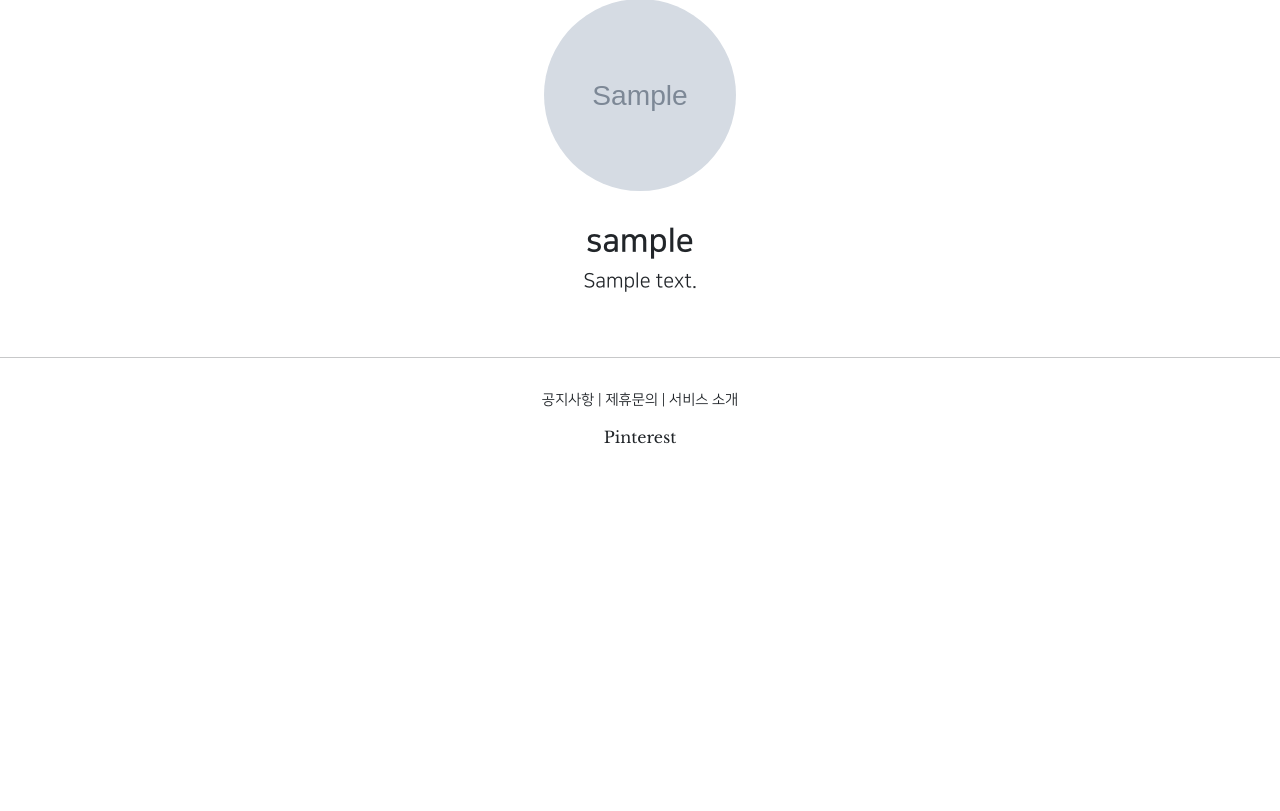
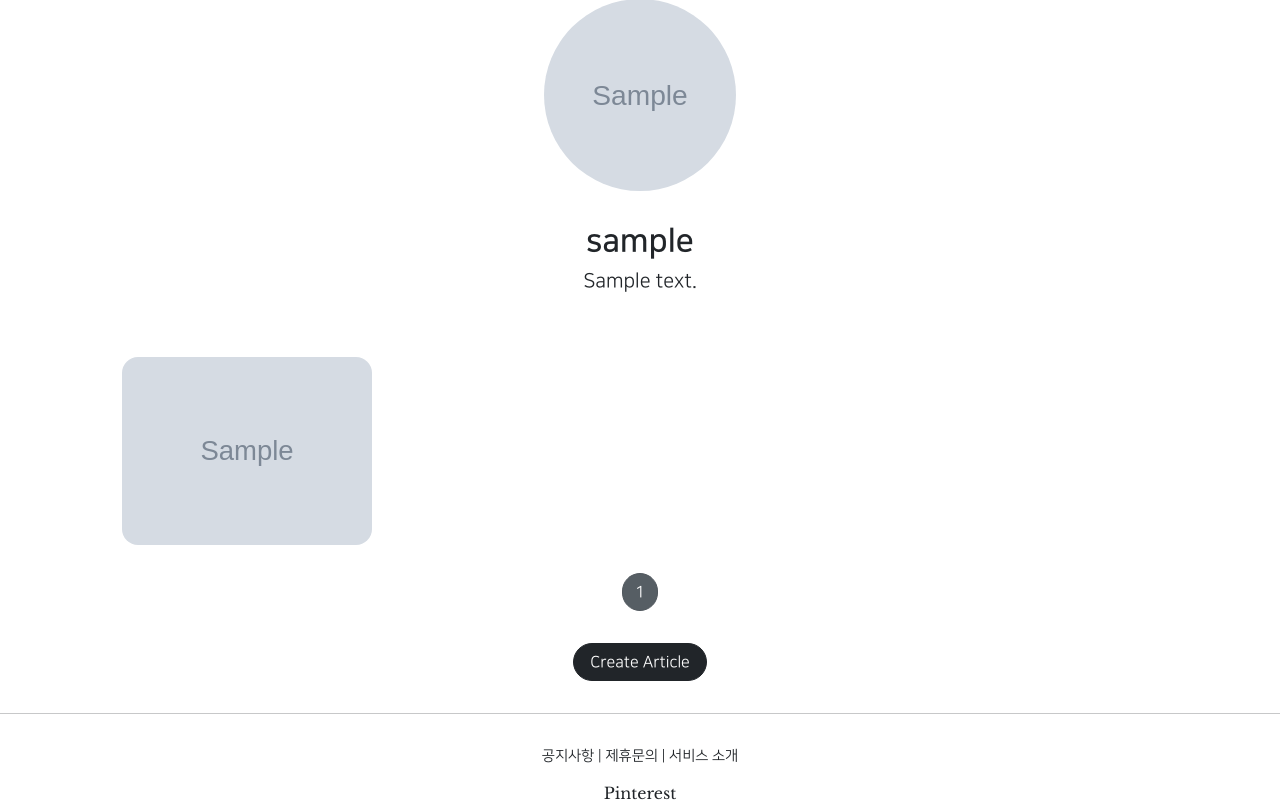
Before and after one commit to LikeIvy/pinterest, a Django app: page /accounts/detail/1 in a window 1280 px wide. Shown: the part 218-1029 px from the top of the page. Before the commit the page ends 662 px from the top, so only its background shows below. Run offline with Django 4.2, Linux system fonts and the light colour scheme; tables that the repository leaves empty hold one stand-in row (values such as "Sample post"); grey boxes marked "Sample" are stand-in pictures; some libraries are stand-ins or nearby versions.

Commit message:
course 41 commit

```diff
--- a/accountapp/templates/accountapp/detail.html
+++ b/accountapp/templates/accountapp/detail.html
@@ -46,5 +46,8 @@
         </a>
         {% endif %}
     </div>
+    <div>
+        {% include 'snippets/list_fragment.html' with article_list=object_list %}
+    </div>
 </div>
 {% endblock %}
--- a/accountapp/views.py
+++ b/accountapp/views.py
@@ -1,4 +1,4 @@
-from typing import Any
+from typing import Any, Dict
 from django.contrib.auth.decorators import login_required
 from django.utils.decorators import method_decorator
 from django.contrib.auth.models import User
@@ -10,6 +10,8 @@ from django.views.generic import CreateView, DetailView, UpdateView, DeleteView
 from accountapp.decorators import account_ownership_required
 from accountapp.forms import AccountUpdateForm
 from accountapp.models import HelloWorld
+from articleapp.models import Article
+from django.views.generic.list import MultipleObjectMixin
 
 
 has_ownership = [account_ownership_required, login_required]
@@ -36,11 +38,16 @@ class AccountCreateView(CreateView):
     template_name = 'accountapp/create.html'
 
 
-class AccountDeatailVeiw(DetailView):
+class AccountDeatailVeiw(DetailView, MultipleObjectMixin):
     model = User
     context_object_name = 'target_user'
     template_name = 'accountapp/detail.html'
 
+    paginate_by = 25
+
+    def get_context_data(self, **kwargs):
+         object_list = Article.objects.filter(writer=self.get_object())
+         return super(AccountDeatailVeiw, self).get_context_data(object_list=object_list, **kwargs)
 
 
 @method_decorator(has_ownership, 'get')
--- a/articleapp/forms.py
+++ b/articleapp/forms.py
@@ -5,4 +5,4 @@ from articleapp.models import Article
 class ArticleCreationForm(ModelForm):
     class Meta:
         model = Article
-        fields =  ['title', 'image', 'content']
+        fields =  ['title', 'image', 'project', 'content']
--- a/articleapp/models.py
+++ b/articleapp/models.py
@@ -1,10 +1,13 @@
 from django.db import models
 from django.contrib.auth.models import User
+
+from projectapp.models import Project
 
 # Create your models here.
 
 class Article(models.Model):
     writer = models.ForeignKey(User, on_delete=models.SET_NULL, related_name='article', null=True) # on_delete=models.SET_NULL => 유저가 회원탈퇴를 했을 때 게시글을 지우지 않고 유지(게시자는 알수없는 유저)
+    project = models.ForeignKey(Project, on_delete=models.SET_NULL, related_name='article', null=True)
     title = models.CharField(max_length=200, null=True)
     image = models.ImageField(upload_to='article/', null=False)
     content = models.TextField(null=True)
--- a/projectapp/templates/projectapp/detail.html
+++ b/projectapp/templates/projectapp/detail.html
@@ -14,6 +14,10 @@
             {{ target_project.description }}
         </h5>
     </div>
+    <div>
+        {% include 'snippets/list_fragment.html' with article_list=object_list %}
+    </div>
 </div>
 
+
 {% endblock %}
--- /dev/null
+++ b/templates/snippets/list_fragment.html
@@ -0,0 +1,52 @@
+{% load static %}
+
+
+<style>
+
+.container {
+  padding: 0;
+  margin: 0, auto;
+}
+
+
+.container a {
+  width: 45%;
+  max-width: 250px;
+}
+
+.container div {
+  display: flex;
+  justify-content: center;
+  align-items: center;
+  border-radius: 1rem;
+}
+
+.container img {
+    width: 100%;
+    border-radius: 1rem;
+}
+
+</style>
+
+{% if article_list %}
+<div class="container">
+  {% for article in article_list %}
+  <a href="{% url 'articleapp:detail' pk=article.pk %}">
+    {% include 'snippets/card.html' with article=article %}
+  </a>
+  {% endfor %}
+</div>
+<script src="{% static 'js/magicgrid.js' %}"></script>
+{% else %}
+<div class="text-center">
+  <h1>No Articles YET!</h1>
+</div>
+{% endif %}
+
+{% include 'snippets/pagination.html' with page_obj=page_obj %}
+
+<div style="text-align: center;">
+  <a href="{% url 'articleapp:create' %}" class="btn btn-dark rounded-pill mt-3 mb-3 px-3">
+    Create Article
+  </a>
+</div>
```
Also changed, not shown: projectapp/views.py (+10 -1 lines), articleapp/migrations/0002_article_project.py (added).
